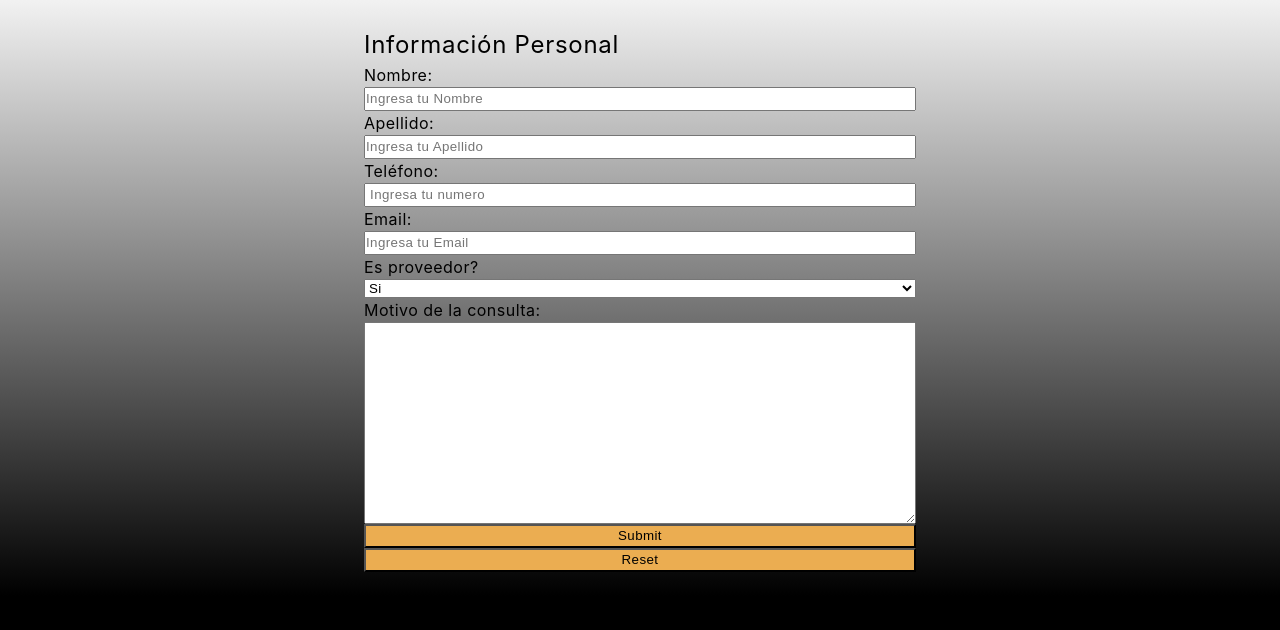
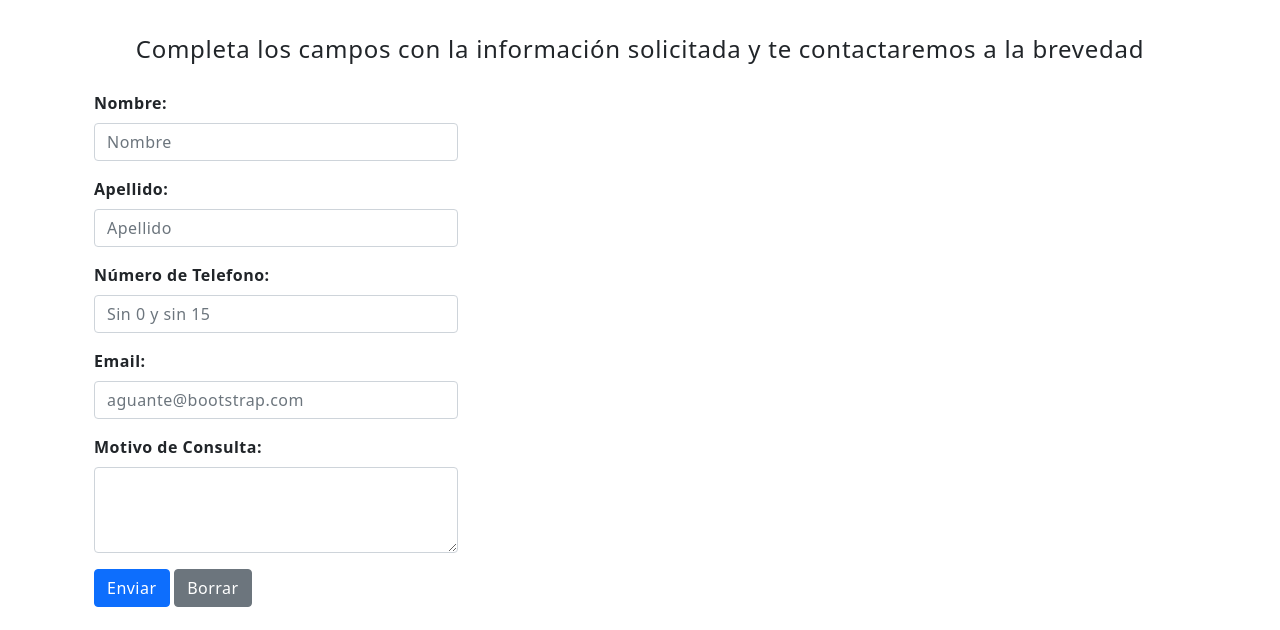
Before and after one commit to RojasLucas55/Sublimaciones_Rojas, a plain HTML site: page contacto.html in a window 1280 px wide. Shown: the part 93-723 px from the top of the page. Drawn offline with nearby package versions, Linux system fonts and the light colour scheme.

Commit message:
proyecto-resguardo

```diff
--- a/contacto.html
+++ b/contacto.html
@@ -5,10 +5,15 @@
     <meta charset="UTF-8">
     <meta http-equiv="X-UA-Compatible" content="IE=edge">
     <meta name="viewport" content="width=device-width, initial-scale=1.0">
+    <!--Bootstrap CSS-->
+    <link href="https://cdn.jsdelivr.net/npm/bootstrap@5.0.2/dist/css/bootstrap.min.css" rel="stylesheet"
+        integrity="sha384-EVSTQN3/azprG1Anm3QDgpJLIm9Nao0Yz1ztcQTwFspd3yD65VohhpuuCOmLASjC" crossorigin="anonymous">
+    <!--Google Fonts-->
     <link rel="preconnect" href="https://fonts.googleapis.com">
     <link rel="preconnect" href="https://fonts.gstatic.com" crossorigin>
     <link href="https://fonts.googleapis.com/css2?family=Roboto:ital,wght@0,300;0,500;0,700;1,300;1,500&display=swap"
         rel="stylesheet">
+    <!--Estilos CSS y MediaQueries + Font Awesome(Icons)-->
     <link rel="stylesheet" href="styles.css">
     <link rel="stylesheet" href="https://pro.fontawesome.com/releases/v5.10.0/css/all.css"
         integrity="sha384-AYmEC3Yw5cVb3ZcuHtOA93w35dYTsvhLPVnYs9eStHfGJvOvKxVfELGroGkvsg+p" crossorigin="anonymous" />
@@ -35,42 +40,31 @@
             </div>
         </nav>
     </header>
-    <div class="formulario">
-        <div class="action">Completa los campos con la información solicitada y te contactaremos a la brevedad
+    <div class="container-md">
+        <div class="tituloForm">Completa los campos con la información solicitada y te contactaremos a la brevedad
         </div>
-        <form action="">
-
-            <div class="campos">
-                <legend>Información Personal</legend>
-
-                <label> Nombre:</label>
-                <input type="text" name placeholder="Ingresa tu Nombre">
-
-                <label> Apellido:</label>
-                <input type="text" name placeholder="Ingresa tu Apellido">
-
-                <!-- <label> Género: </label>
-
-                        <label>Mujer</label>
-                            <input type="radio" name="genero" value="Mujer"/>
-                        <label>Hombre</label>
-                            <input type="radio" name="genero" value="Hombre"/> -->
-
-                <label> Teléfono:</label>
-                <input type="tel" name placeholder=" Ingresa tu numero">
-                <label>Email:</label>
-                <input type="email" id="email" name="email" placeholder="Ingresa tu Email">
-                <label for="proveedor">Es proveedor?</label>
-                <select name="proveedor">
-                    <option value="si">Si</option>
-                    <option value="no">No</option>
-                </select>
-                <label for="motivo">Motivo de la consulta:</label>
-                <textarea name="mensaje" rows="10"></textarea>
-                <input class="button" type="submit">
-                <input class="button" type="reset">
-            </div>
-        </form>
+        <div class="mb-3 col-4">
+            <label for="Nombre" class="form-label">Nombre:</label>
+            <input type="text" class="form-control" id="Nombre" placeholder="Nombre">
+        </div>
+        <div class="mb-3 col-4">
+            <label for="Apellido" class="form-label">Apellido:</label>
+            <input type="text" class="form-control" id="Apellido" placeholder="Apellido">
+        </div>
+        <div class="mb-3 col-4">
+            <label for="Telefono" class="form-label">Número de Telefono:</label>
+            <input type="tel" class="form-control" id="Telefono" placeholder="Sin 0 y sin 15">
+        </div>
+        <div class="mb-3 col-4">
+            <label for="Email" class="form-label">Email:</label>
+            <input type="email" class="form-control" id="Email" placeholder="aguante@bootstrap.com">
+        </div>
+        <div class="mb-3 col-4">
+            <label for="Comentario/Consulta" class="form-label">Motivo de Consulta:</label>
+            <textarea class="form-control" id="Consulta" rows="3"></textarea>
+        </div>
+        <input class="btn btn-primary" type="submit" value="Enviar">
+        <input class="btn btn-secondary" type="reset" value="Borrar">
     </div>
 
     <footer class="footer">
@@ -90,6 +84,10 @@
 
 
     </footer>
+    <!--JS Bootstrap-->
+    <script src="https://cdn.jsdelivr.net/npm/bootstrap@5.0.2/dist/js/bootstrap.bundle.min.js"
+        integrity="sha384-MrcW6ZMFYlzcLA8Nl+NtUVF0sA7MsXsP1UyJoMp4YLEuNSfAP+JcXn/tWtIaxVXM"
+        crossorigin="anonymous"></script>
 </body>
 
 </html>
--- a/styles.css
+++ b/styles.css
@@ -224,38 +224,17 @@ i{  cursor: pointer;
 
 /* FORMULARIOS */
 
-/* Aun no esta terminado, se me hace dificil corregirlo
- con los nuevos metodos como grid o flex*/
+/* Acá es donde aplique Bootstrap*/
 
-.formulario{
-    background: linear-gradient(white, black);
-    font-family: -apple-system, BlinkMacSystemFont, 'Segoe UI', Roboto, Oxygen, Ubuntu, Cantarell, 'Open Sans', 'Helvetica Neue', sans-serif;
-    padding: 0 1.5em;
-}
-
-.campos{
-    display: grid;
-    width: 600px;
-    max-width: 1200px;
-    margin-left: auto;
-    margin-right: auto;
+.container-md{
     padding: 1.5em;
 }
-
-.action{
-    text-align: center;
+.tituloForm{
     font-size: 1.5em;
-    font-weight: 500;
+    display: flex;
+    justify-content: center;
+    padding: 1em;
 }
-
-legend{
-    font-size: 1.5em;
+.form-label{
+    font-weight: bold;
 }
-
-.button{
-    background: rgb(235, 173, 81) ;
-}
-
-.button:hover{
-    background-color: rgb(245, 130, 35);
-}
```
Also changed, not shown: index.html (+4 -0 lines), nosotros.html (+6 -0 lines), productos.html (+6 -0 lines).
